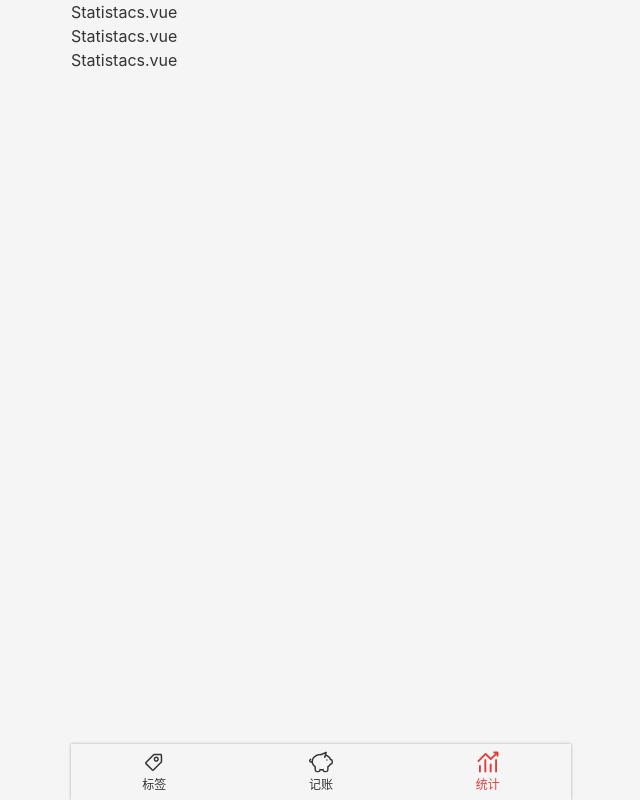
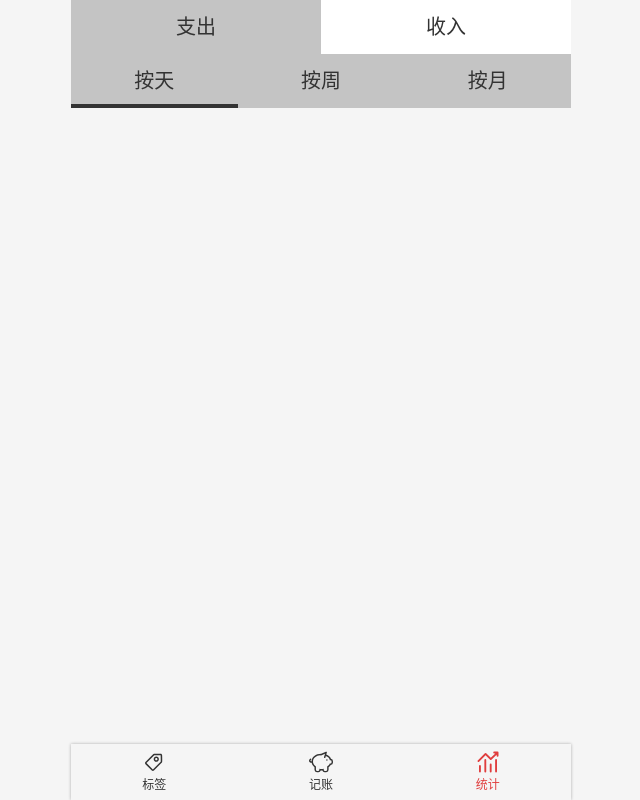
Before and after one commit to gaozheng2/money, a Vue app: page /#/statistics in a window 1280 px wide. Shown: the whole page, without its empty margins (319-959 px from the left). Built offline with nearby package versions, Linux system fonts and the light colour scheme.

Commit message:
抽离 Tabs 组件

```diff
--- /dev/null
+++ b/src/components/Tabs.vue
@@ -0,0 +1,57 @@
+<template>
+  <ul class="types">
+    <li v-for="item of dataSource"
+        :key="item.value"
+        :class="{
+          selected: value===item.value,
+          [`${classPrefix}-item`]: classPrefix
+        }"
+        @click="select(item)"
+    >
+      {{ item.text }}
+    </li>
+  </ul>
+</template>
+
+<script lang="ts">
+import Vue from 'vue';
+import {Component, Prop} from 'vue-property-decorator';
+
+type DataSourceItem = { text: string; value: string }
+@Component
+export default class Tabs extends Vue {
+  @Prop({required: true, type: Array}) dataSource!: DataSourceItem[];
+  @Prop(String) readonly value!: string;
+  @Prop(String) readonly classPrefix?: string;
+
+  select(item: DataSourceItem) {
+    this.$emit('update:value', item.value);
+  }
+}
+</script>
+
+<style lang="scss" scoped>
+.types {
+  background: #c4c4c4;
+  display: flex;
+  text-align: center;
+  font-size: 20px;
+
+  > li {
+    width: 50%;
+    padding: 12px 0;
+    position: relative;
+
+    &.selected::after {
+      /* & 代表当前元素 */
+      content: '';
+      position: absolute;
+      bottom: 0;
+      left: 0;
+      width: 100%;
+      height: 4px;
+      background: #333;
+    }
+  }
+}
+</style>
--- a/src/views/Money/Types.vue
+++ b/src/views/Money/Types.vue
@@ -1,27 +1,42 @@
 <template>
   <ul class="types">
-    <li :class="type === '-' && 'selected'" @click="selectType('-')">支出</li>
-    <li :class="type === '+' && 'selected'" @click="selectType('+')">收入</li>
+    <li :class="{
+          [`${classPrefix}-item`]: classPrefix,// 对象的 key 里有变量，用 [] 包裹
+          selected: type === '-',
+        }"
+        @click="selectType('-')"
+    >
+      支出
+    </li>
+    <li :class="{
+          [`${classPrefix}-item`]: classPrefix,
+          selected: type==='+'
+        }"
+        @click=" selectType('+') "
+    >
+      收入
+    </li>
   </ul>
 </template>
 
 <script lang="ts">
 // 声明使用 typescript 语言编译代码
-import Vue from 'vue'
-import { Component, Prop } from 'vue-property-decorator' // Vue 的 Ts 支持库
+import Vue from 'vue';
+import {Component, Prop} from 'vue-property-decorator'; // Vue 的 Ts 支持库
 
 @Component // 装饰器，告诉 Ts 这是一个 Vue 组件
 export default class Types extends Vue {
   // Ts 必须使用 class 的形式声明 Vue 组件
-  @Prop(String) readonly type!: string
+  @Prop(String) readonly type!: string; // ! 表示绝对不是 undefined
+  @Prop(String) readonly classPrefix?: string; // ？ 表示有可能是 undefined
 
   selectType(type: string) {
     // methods 可以直接写在 class 中，Ts 中变量必须声明类型
-    if (this.type === type) return
+    if (this.type === type) return;
     if (type !== '-' && type !== '+') {
-      throw new Error('type is unknown')
+      throw new Error('type is unknown');
     } else {
-      this.$emit('update:type', type)
+      this.$emit('update:type', type);
     }
   }
 }
@@ -30,8 +45,6 @@ export default class Types extends Vue {
 <style lang="scss" scoped>
 .types {
   background: #c4c4c4;
-  //background: #dfab01;
-  //background: #fbf3db;
   display: flex;
   text-align: center;
   font-size: 20px;
--- a/src/views/Statistics.vue
+++ b/src/views/Statistics.vue
@@ -1,13 +1,49 @@
 <template>
   <Layout>
-    <p>Statistacs.vue</p>
-    <p>Statistacs.vue</p>
-    <p>Statistacs.vue</p>
+    <Tabs :data-source="typeData" :value.sync="typeValue" class-prefix="types"/>
+    <Tabs :data-source="dateData" :value.sync="dateValue" class-prefix="date"/>
   </Layout>
 </template>
 
 <script lang='ts'>
-export default {
-  name: 'statistics',
-};
+import Vue from 'vue';
+import Types from '@/views/Money/Types.vue';
+import {Component} from 'vue-property-decorator';
+import Tabs from '@/components/Tabs.vue';
+
+@Component({
+  components: {Tabs, Types}
+})
+export default class Statistics extends Vue {
+  type = '-';
+  dateData = [
+    {text: '按天', value: 'day'},
+    {text: '按周', value: 'week'},
+    {text: '按月', value: 'month'},
+  ];
+  dateValue = 'day';
+  typeData = [
+    {text: '支出', value: '-'},
+    {text: '收入', value: '+'},
+  ];
+  typeValue = '-';
+}
 </script>
+
+<style lang="scss" scoped>
+::v-deep .types-item {
+  background: white;
+
+  &.selected {
+    background: #c4c4c4;
+
+    &::after {
+      display: none;
+    }
+  }
+}
+
+::v-deep .date-item {
+  background: #c4c4c4;
+}
+</style>
```
